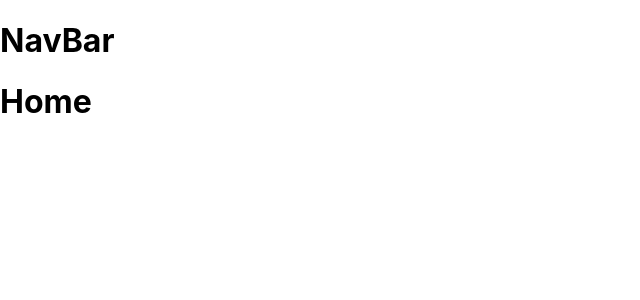
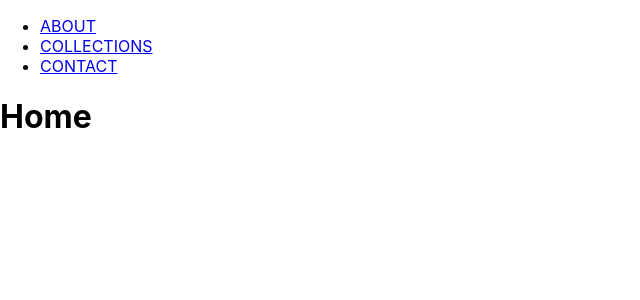
Before and after one commit to kangcarol/carolkang-ceramics, a React (Create React App) app: page / in a window 1280 px wide. Shown: the top 300 px of the page, without its empty margins (0-640 px from the left). Built offline with nearby package versions, Linux system fonts and the light colour scheme.

Commit message:
nav links

```diff
--- a/src/components/NavBar/NavBar.jsx
+++ b/src/components/NavBar/NavBar.jsx
@@ -1,11 +1,18 @@
 import styles from './NavBar.module.css'
-
+import { Link, useLocation } from 'react-router-dom'
 
 function NavBar() {
+  const location = useLocation()
+
   return (
-    <main className={styles.NavBar}>
-      <h1>NavBar</h1>
-    </main>
+    <nav className={styles.NavBar}>
+      <ul>
+        {(location.pathname ==='/') ? '' : <li><Link to='/'>CAROL KANG</Link></li>}
+        <li><Link to='/about'>ABOUT</Link></li>
+        <li><Link to='/collections'>COLLECTIONS</Link></li>
+        <li><Link to='/contact'>CONTACT</Link></li>
+      </ul>
+    </nav>
   )
 }
 
```
